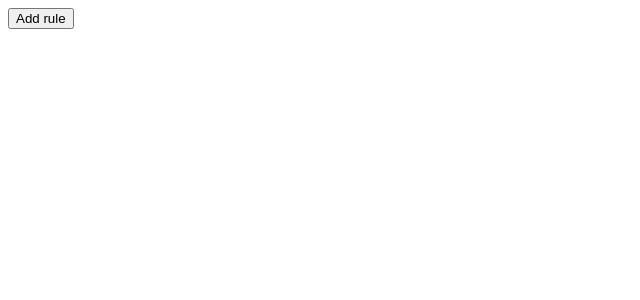
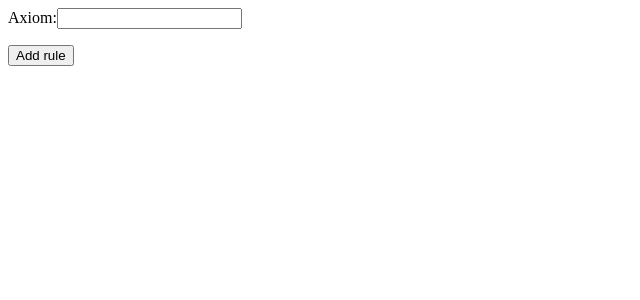
Before and after one commit to jeffdowdle/l-systems, a React app: page / in a window 1280 px wide. Shown: the top 300 px of the page, without its empty margins (0-640 px from the left). Built offline with nearby package versions, Linux system fonts and the light colour scheme.

Commit message:
Added simple axiom container

```diff
--- a/src/App.js
+++ b/src/App.js
@@ -1,8 +1,12 @@
 import React from 'react';
-import {
-  ProductionRules,
-} from './modules/rules';
+import { ProductionRules } from './modules/rules';
+import { Axiom } from './modules/axiom';
 
-const App = () => <ProductionRules />;
+const App = () => (
+  <div>
+    <Axiom />
+    <ProductionRules />
+  </div>
+);
 
 export default App;
--- a/src/modules/axiom/index.js
+++ b/src/modules/axiom/index.js
@@ -0,0 +1,13 @@
+import * as actions from './internal/actions';
+import * as actionTypes from './internal/actionTypes';
+import * as selectors from './internal/selectors';
+import reducer from './internal/reducer';
+import Axiom from './internal/containers/Axiom';
+
+export {
+  Axiom,
+  actions,
+  actionTypes,
+  reducer,
+  selectors,
+};
--- /dev/null
+++ b/src/modules/axiom/internal/containers/Axiom.js
@@ -0,0 +1,39 @@
+import { connect } from 'react-redux';
+import React from 'react';
+import PropTypes from 'prop-types';
+import {
+  actions as axiomActions,
+  selectors as axiomSelectors,
+} from '../../../axiom';
+
+const ProductionRules = ({
+  axiom,
+  onChange,
+}) => (
+  <label>
+    Axiom:
+    <input
+      value={axiom}
+      onChange={(e) => {
+        onChange(e.target.value);
+      }}
+    />
+  </label>
+);
+
+ProductionRules.propTypes = {
+  axiom: PropTypes.string.isRequired,
+  onChange: PropTypes.func.isRequired,
+};
+
+const mapStateToProps = state => ({
+  axiom: axiomSelectors.getAxiom(state),
+});
+
+const mapDispatchToProps = dispatch => ({
+  onChange: (axiom) => {
+    dispatch(axiomActions.updateAxiom(axiom));
+  },
+});
+
+export default connect(mapStateToProps, mapDispatchToProps)(ProductionRules);
--- /dev/null
+++ b/src/modules/axiom/internal/selectors.js
@@ -0,0 +1 @@
+export const getAxiom = state => state.axiom;
--- a/src/rootReducer.js
+++ b/src/rootReducer.js
@@ -1,6 +1,8 @@
 import { combineReducers } from 'redux';
+import { reducer as axiom } from './modules/axiom';
 import { reducer as rules } from './modules/rules';
 
 export default combineReducers({
+  axiom,
   rules,
 });
```
